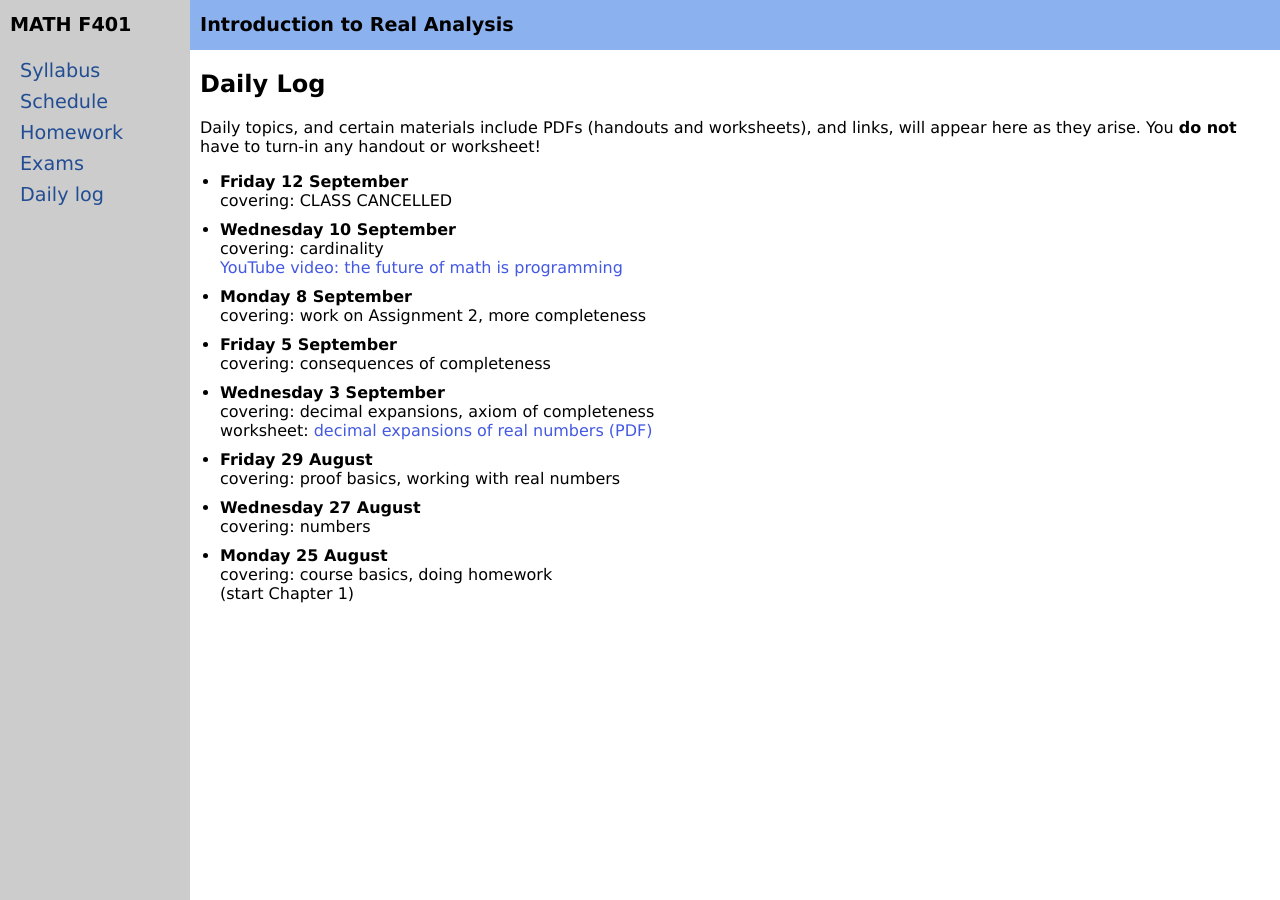
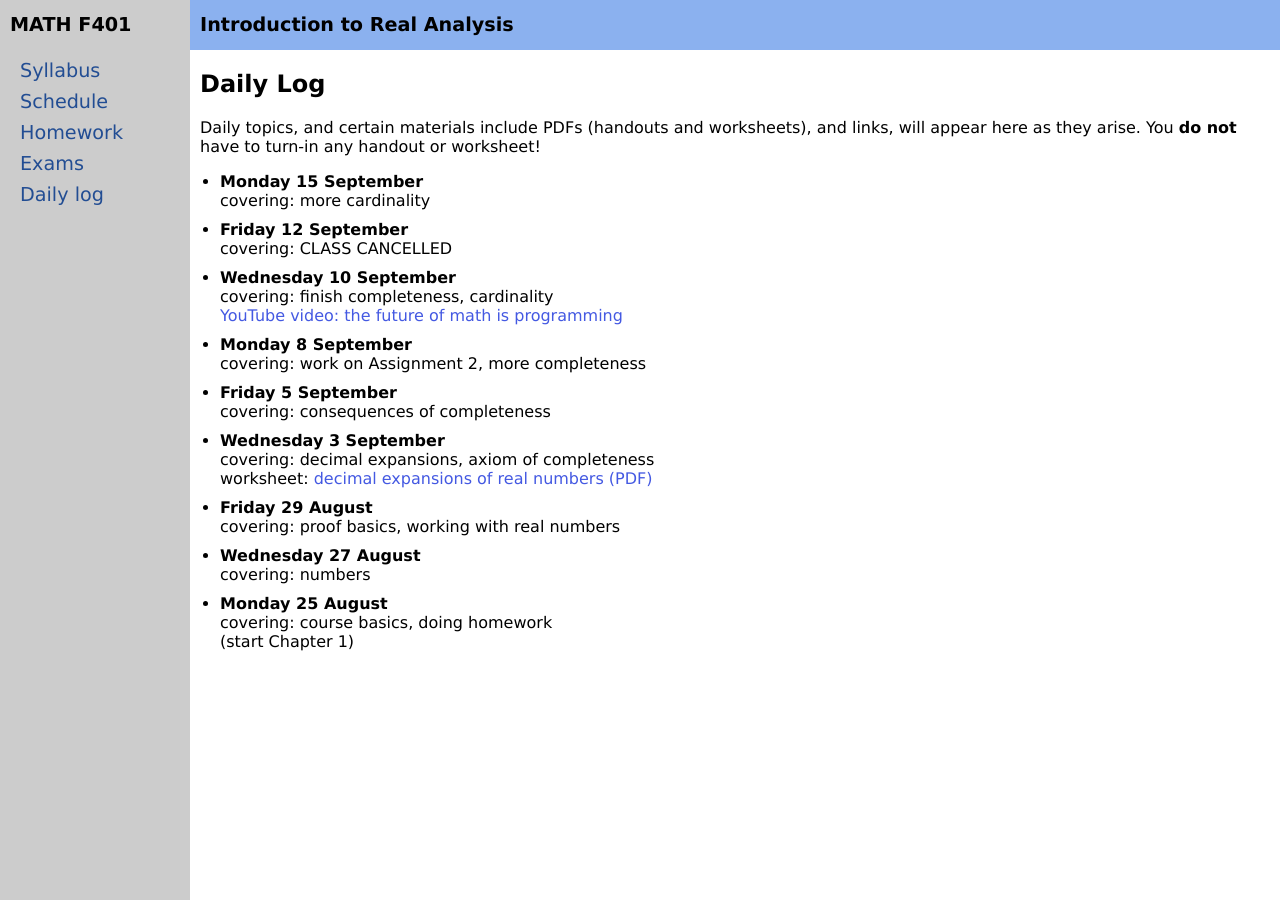
Before and after one commit to bueler/real, a Jekyll site: the page built from daily.md, in a window 1280 px wide. Built offline with Jekyll 4.4.1, drawn with Linux system fonts in a browser that asks for light colours.

Commit message:
update schedule and daily

```diff
--- a/_data/daily.yml
+++ b/_data/daily.yml
@@ -1,10 +1,12 @@
 semester: Fall 2025
 home: assets
 daily:
+- day: Monday 15 September
+  cover: more cardinality
 - day: Friday 12 September
   cover: CLASS CANCELLED
 - day: Wednesday 10 September
-  cover: cardinality
+  cover: finish completeness, cardinality
   otherurl: https://www.youtube.com/watch?v=QXQNet2yTdk
   otherurlname: "YouTube video: the future of math is programming"
 - day: Monday 8 September
```
Also changed, not shown: 2 other files.
